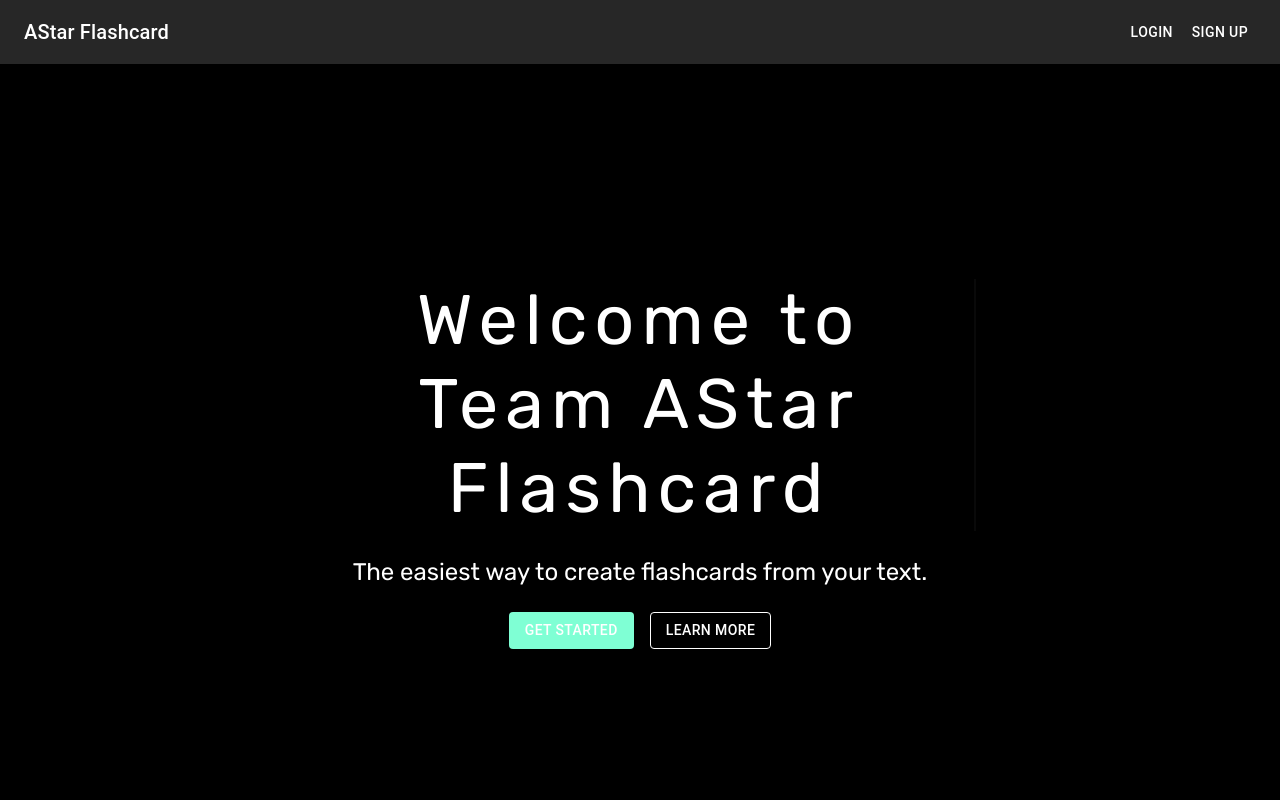
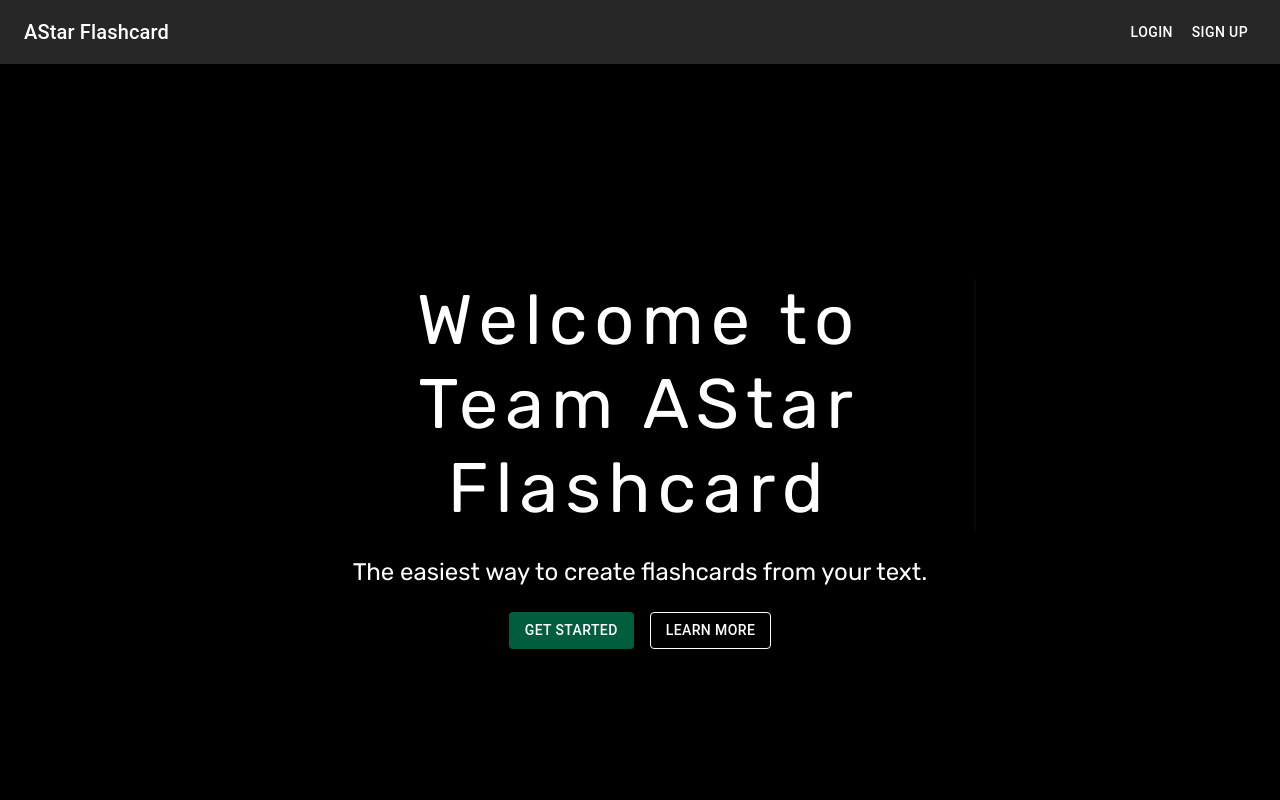
Before and after one commit to Shoheicode/Project-4-AI-Flashcards, a Next.js app: page / in a window 1280 px wide. In both pictures the pointer is over the link "GET STARTED". Shown: the top 800 px of the page. Built offline with nearby package versions, Linux system fonts and the light colour scheme; no server answers; a web font is replaced by a local one.

Commit message:
updated hover color

```diff
--- a/app/typewrite.css
+++ b/app/typewrite.css
@@ -30,7 +30,7 @@
 }
 
 .getStarted:hover {
-  background-color: aquamarine!important;
+  background-color: rgb(0, 93, 62)!important;
 }
 
 @keyframes typewriter {
```
